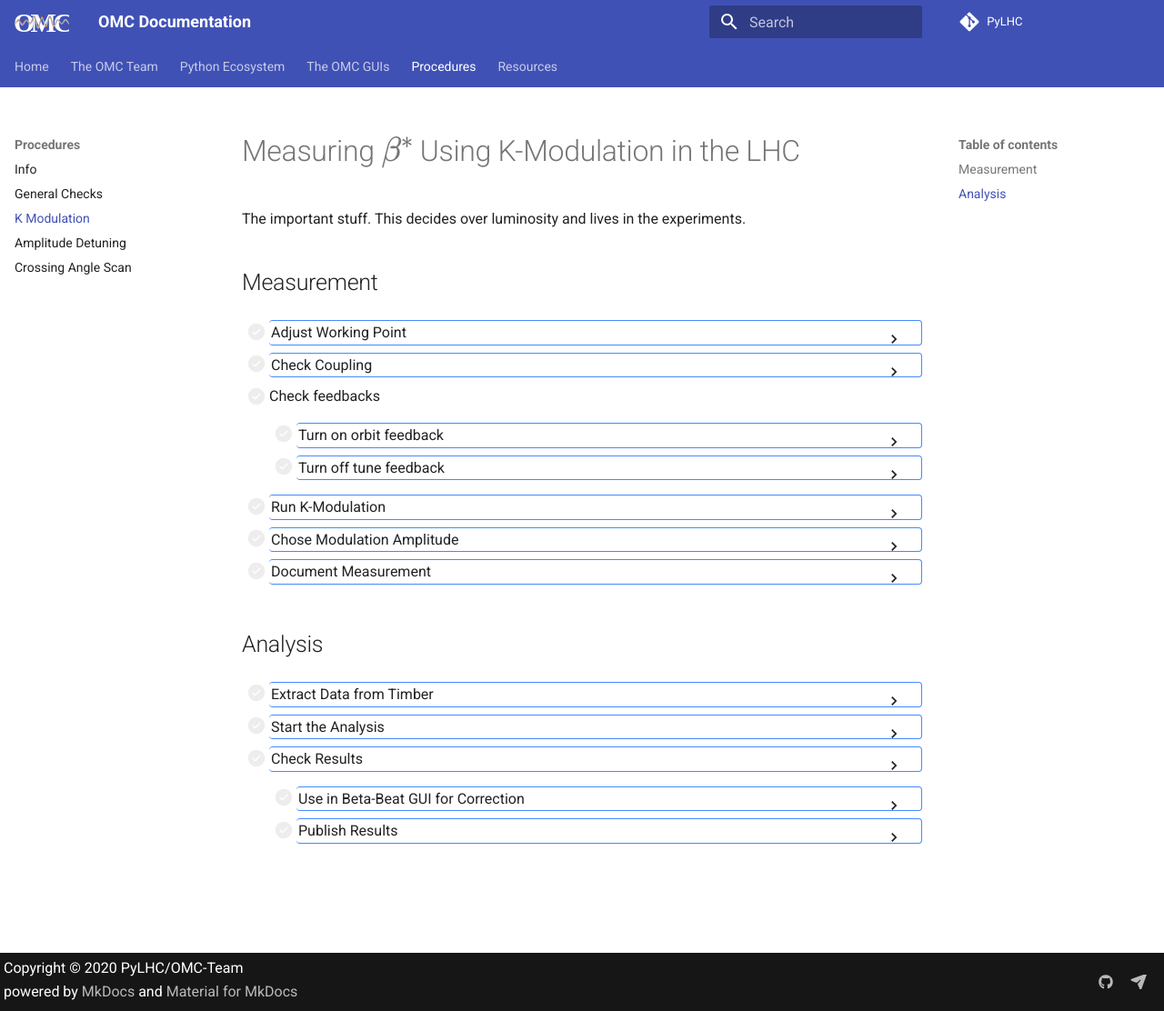
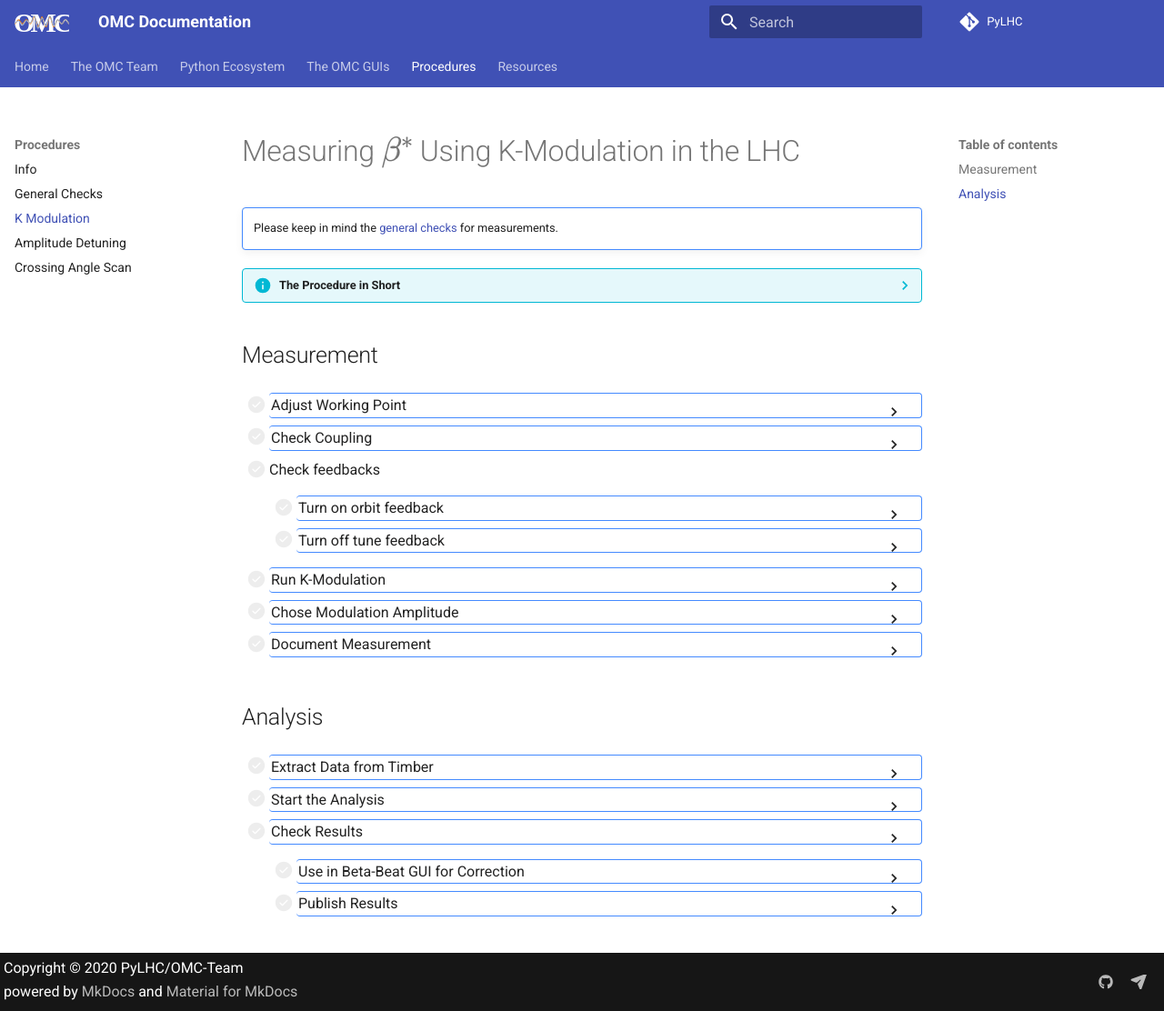
Before and after one commit to pylhc/pylhc.github.io, an MkDocs documentation site: the page built from docs/procedures/kmod.md, in a window 1280 px wide and 1112 px high. Shown: the whole window at 91% size. Built offline with MkDocs 1.6.1 and Material for MkDocs 9.7.7, drawn with Linux system fonts in a browser that asks for light colours.

Commit message:
add general checks reminder and dropdown admonition about the procedure

```diff
--- a/docs/procedures/kmod.md
+++ b/docs/procedures/kmod.md
@@ -1,7 +1,11 @@
 # Measuring $\beta^{*}$ Using K-Modulation in the LHC
 
-The important stuff.
-This decides over luminosity and lives in the experiments.
+!!! note ""
+    Please keep in mind the [general checks](general_checks.md) for measurements.
+
+??? info "The Procedure in Short"
+        The important stuff.
+        This decides over luminosity and lives in the experiments.
 
 ## Measurement
 
```
Also changed, not shown: docs/procedures/ampdet.md (+7 -0 lines), docs/procedures/xing_scan.md (+7 -0 lines).
